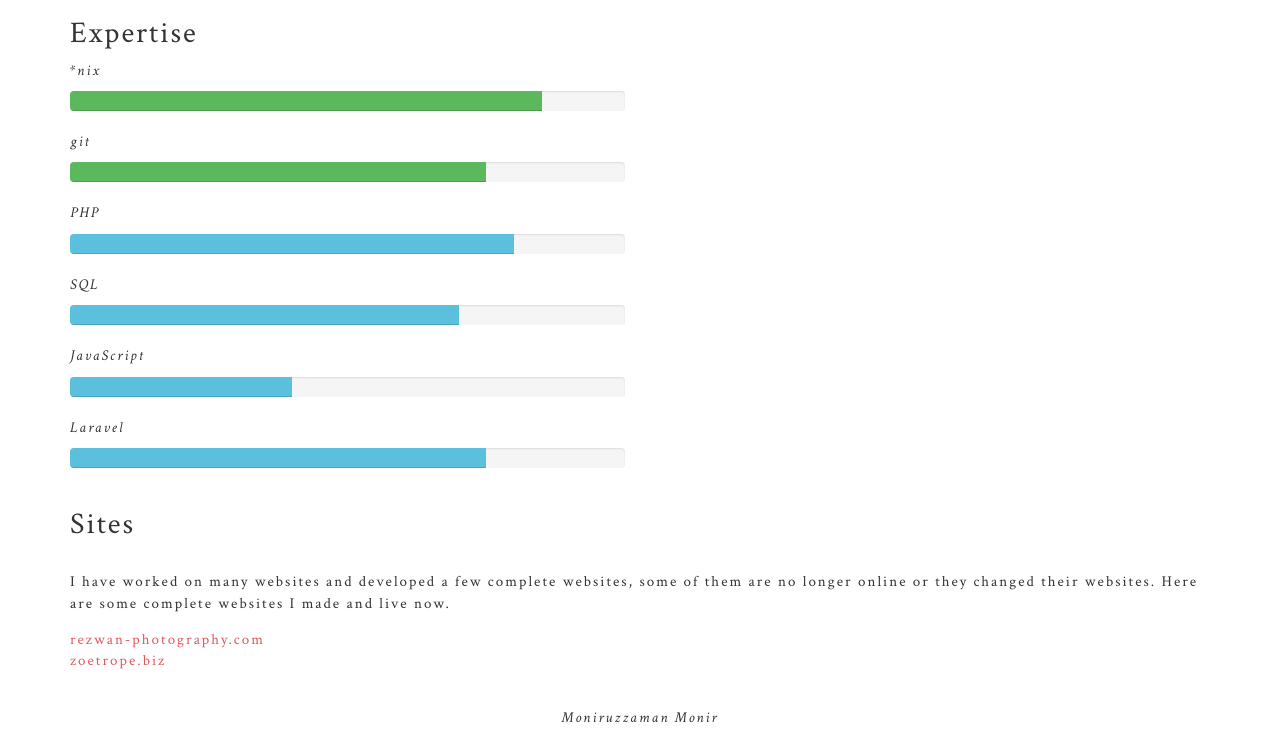
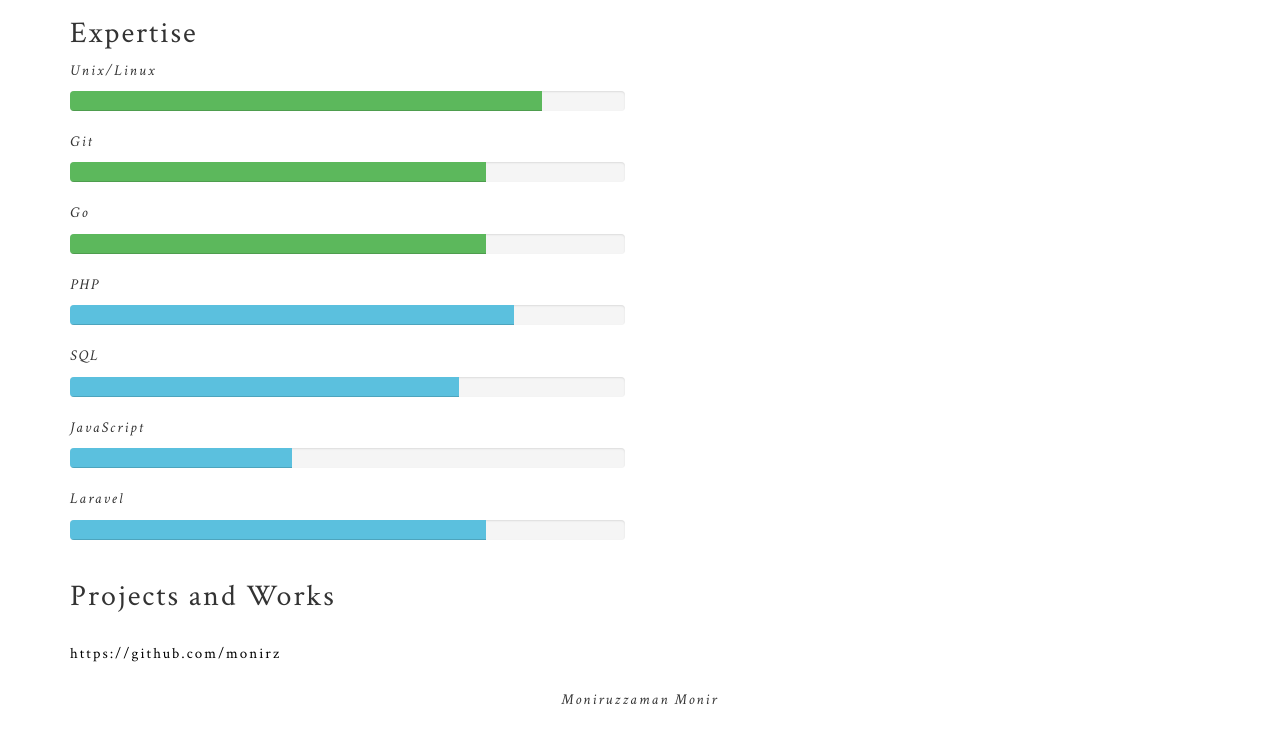
Before and after one commit to monirz/monirz.github.io, a plain HTML site: page index.html in a window 1280 px wide. Shown: the part 721-1459 px from the top of the page. Drawn offline with nearby package versions, Linux system fonts and the light colour scheme.

Commit message:
info updated

```diff
--- a/index.html
+++ b/index.html
@@ -7,7 +7,7 @@
         <meta name="description" content="">
         <meta name="author" content="">
 
-        <title> Monir PHP Developer</title>
+        <title> Monir, Back-End Developer</title>
 
         <!-- Latest compiled and minified CSS -->
         <link rel="stylesheet" href="https://maxcdn.bootstrapcdn.com/bootstrap/3.3.1/css/bootstrap.min.css">
@@ -71,7 +71,7 @@
 
                 <div class="container text-center">
                     <h1>Moniruzzaman Monir</h1>
-                    <p>PHP, Laravel developer, *nixer, open source enthusiast, guitarist.</p>
+                    <p> Back-End developer, Gopher, open source enthusiast, guitarist.</p>
                 </div>
 
             </div><!--end banner-->
@@ -130,20 +130,26 @@
                 <h2>Expertise</h2>
                     <div class="row">
                     <div class="col-md-6">
-                    <p>*nix</p>
+                    <p>Unix/Linux</p>
                     <div class="progress">
                         <div class="progress-bar progress-bar-success" role="progressbar" aria-valuenow="85" aria-valuemin="0" aria-valuemax="100" style="width: 85%">
                             <span class="sr-only">85% Complete</span>
                         </div>
                     </div><!--skill end-->
 
-                    <p>git</p>
+                    <p>Git</p>
                     <div class="progress">
                         <div class="progress-bar progress-bar-success" role="progressbar" aria-valuenow="75" aria-valuemin="0" aria-valuemax="100" style="width: 75%">
                             <span class="sr-only">75% Complete</span>
                         </div>
                     </div><!--skill end-->
 
+                    <p>Go</p>
+                    <div class="progress">
+                        <div class="progress-bar progress-bar-success" role="progressbar" aria-valuenow="75" aria-valuemin="0" aria-valuemax="100" style="width: 75%">
+                            <span class="sr-only">70% Complete</span>
+                        </div>
+                    </div><!--skill end-->
 
                     <p>PHP</p>
                     <div class="progress">
@@ -170,7 +176,7 @@
                     <p>Laravel</p>
                     <div class="progress">
                         <div class="progress-bar progress-bar-info" role="progressbar" aria-valuenow="750" aria-valuemin="0" aria-valuemax="100" style="width: 75%">
-                            <span class="sr-only">75% Complete</span>
+                            <span class="sr-only">85% Complete</span>
                         </div>
                     </div><!--skill end-->
 
@@ -187,18 +193,8 @@
             </div>
 
                 <div class="container portfolio">
-                    <h2> Sites</h2>
-                    I have worked on many websites and developed a few complete websites, some of them are no longer online or they changed their websites. Here are some complete websites I made and live now.
-                    <ul class="sites list-unstyled">
-                        <li>
-                            <a href="http://www.rezwan-photohraphy.com">
-                               rezwan-photography.com
-                            </a>
-                        </li>
-                        <li>
-                            <a href="http://www.zoetrope.biz/">zoetrope.biz</a>
-                        </li>
-                    </ul>
+                    <h2>Projects and Works</h2>
+                    <a href="https://github.com/monirz">https://github.com/monirz</a>
                 </div>
 
 
```
Also changed, not shown: about.html (+3 -3 lines).
